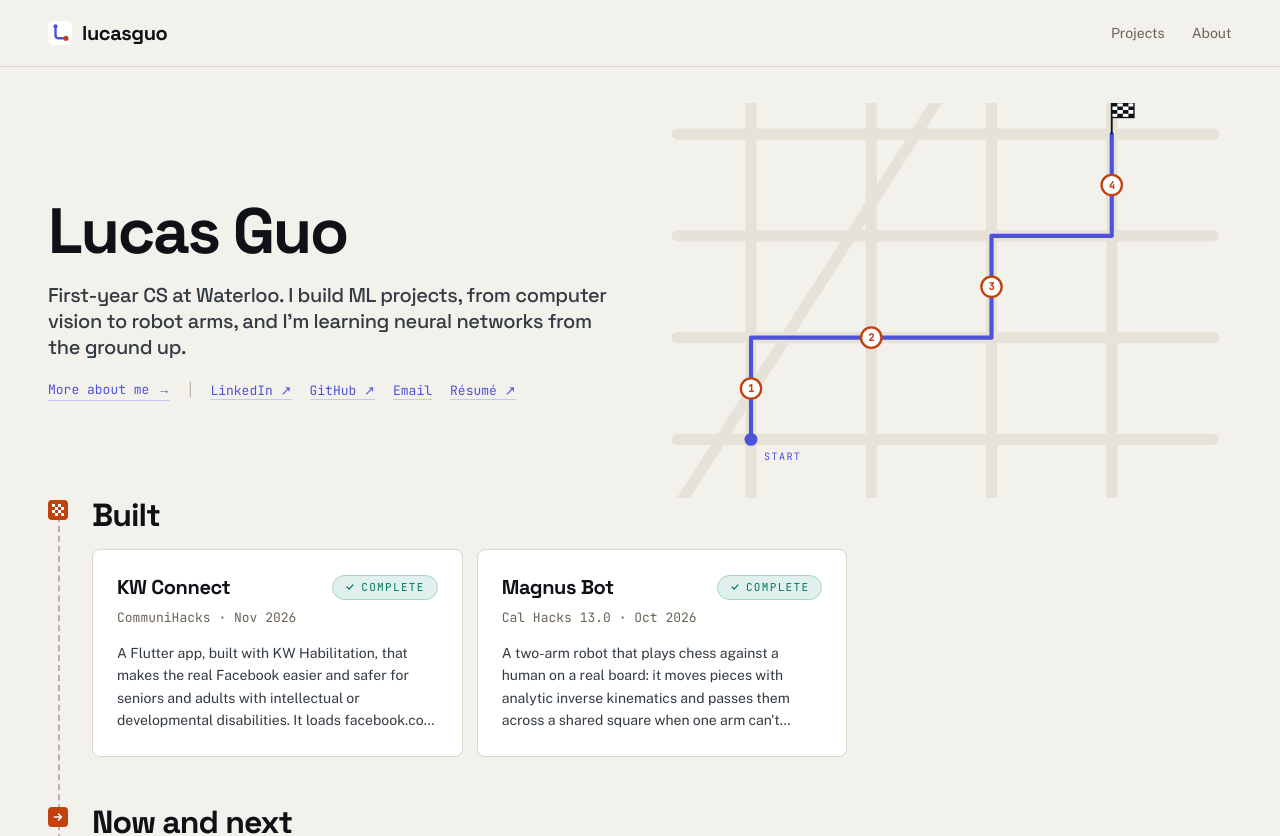
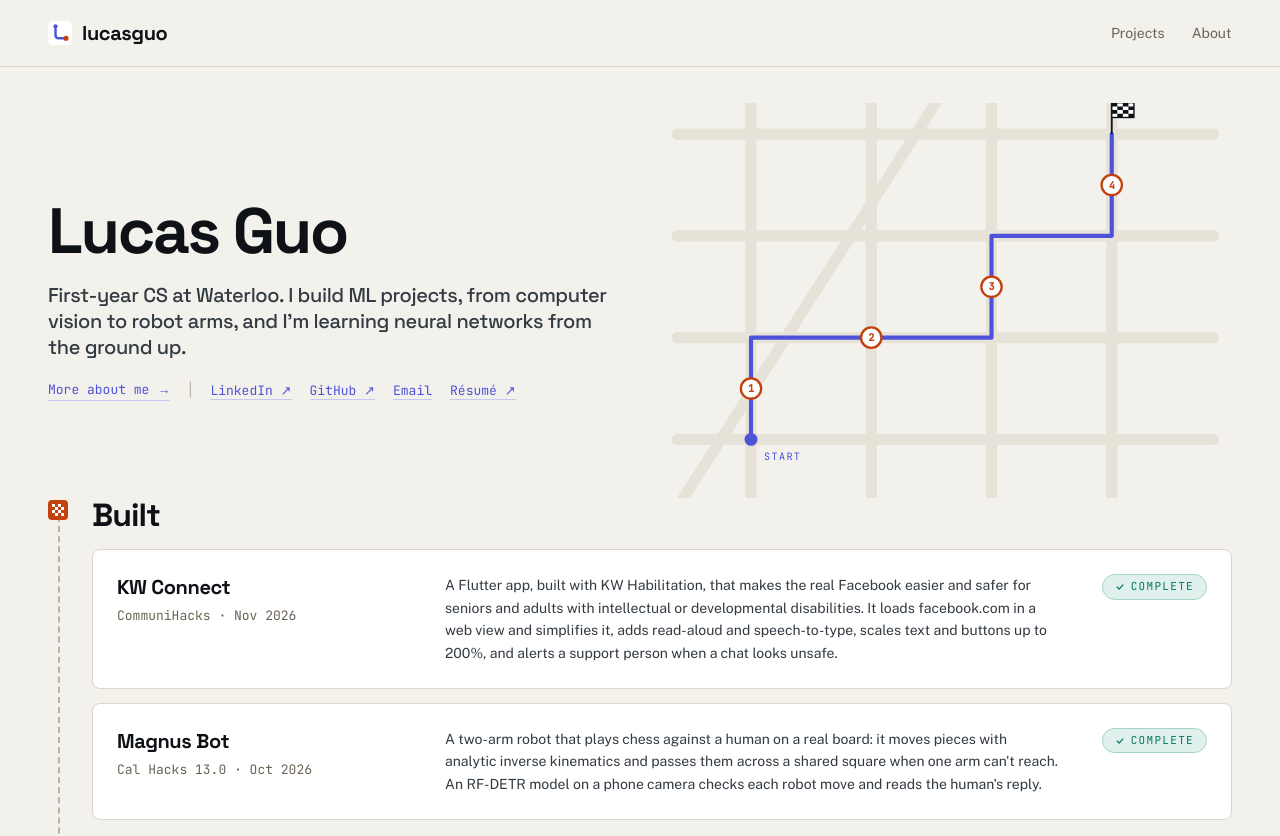
Before and after one commit to lucas-guo-2008/portfolio, a Next.js app: page / in a window 1280 px wide. Shown: the top 836 px of the page. Built offline with nearby package versions, Linux system fonts and the light colour scheme.

Commit message:
Checking out how wide rows look

```diff
--- a/app/page.tsx
+++ b/app/page.tsx
@@ -31,7 +31,7 @@ export default function Home() {
         </div>
       </section>
 
-      <ProjectGroups projects={featured}>
+      <ProjectGroups projects={featured} rows>
         {hasMore && <Link href="/projects" className={textLink}>All {projects.length} projects →</Link>}
       </ProjectGroups>
     </div>
--- a/components/ProjectGroups.tsx
+++ b/components/ProjectGroups.tsx
@@ -6,6 +6,7 @@ import type { Project } from '@/lib/projects';
 type ProjectGroupsProps = {
   projects: Project[];
   clamp?: boolean;
+  rows?: boolean;
   children?: ReactNode;
 };
 
@@ -22,7 +23,7 @@ const arrowIcon = (
   </svg>
 );
 
-export default function ProjectGroups({ projects, clamp = true, children }: ProjectGroupsProps) {
+export default function ProjectGroups({ projects, clamp = true, rows = false, children }: ProjectGroupsProps) {
   const groups = [
     { label: 'Built', icon: flagIcon, projects: projects.filter(project => built.includes(project.status)) },
     { label: 'Now and next', icon: arrowIcon, projects: projects.filter(project => !built.includes(project.status)) },
@@ -36,8 +37,8 @@ export default function ProjectGroups({ projects, clamp = true, children }: Proj
             <Sign icon aria-hidden className="absolute -left-11 top-0.5">{group.icon}</Sign>
             <h2 className="text-heading md:text-title font-display font-bold">{group.label}</h2>
           </div>
-          <div className="grid gap-3.5 md:grid-cols-2 xl:grid-cols-3">
-            {group.projects.map(project => <ProjectTile key={project.slug} project={project} titleAs="h3" clamp={clamp} />)}
+          <div className={rows ? 'flex flex-col gap-3.5' : 'grid gap-3.5 md:grid-cols-2 xl:grid-cols-3'}>
+            {group.projects.map(project => <ProjectTile key={project.slug} project={project} titleAs="h3" clamp={clamp} wide={rows} />)}
           </div>
         </div>
       ))}
--- a/components/ProjectTile.tsx
+++ b/components/ProjectTile.tsx
@@ -7,30 +7,47 @@ type ProjectTileProps = {
     project: Project;
     titleAs?: 'h2' | 'h3';
     clamp?: boolean;
+    wide?: boolean;
 }
 
-export default function ProjectTile({project, titleAs: Title = 'h3', clamp = true}:ProjectTileProps) {
+export default function ProjectTile({project, titleAs: Title = 'h3', clamp = true, wide = false}:ProjectTileProps) {
     const { slug, title, status, summary, event } = project;
+    const heading = (
+        <Title className="text-heading font-display font-bold">
+            <Link
+                href={`/projects/${slug}`}
+                className="after:absolute after:inset-0 transition-colors group-hover:text-accent-strong focus-visible:outline-none"
+            >
+                {title}
+            </Link>
+        </Title>
+    );
+    const eventLine = event && [event.name, event.date, event.award].filter(Boolean).join(' · ');
+
+    if (wide) return (
+        <Card roomy interactive dashed={status === 'planned'}>
+            <div className="flex flex-wrap items-start gap-3 lg:flex-nowrap lg:gap-10">
+                <div className="contents lg:flex lg:flex-col lg:gap-1.5 lg:flex-none lg:w-72">
+                    <div className="order-1 flex-1 min-w-0 lg:order-none lg:flex-none">{heading}</div>
+                    {eventLine && <p className="order-3 w-full -mt-1.5 font-mono text-caption text-text-muted lg:order-none lg:mt-0">{eventLine}</p>}
+                </div>
+                <div className="order-2 shrink-0 lg:order-last">
+                    <StatusBadge status={status} />
+                </div>
+                <p className="order-4 w-full text-body-sm text-text-secondary line-clamp-3 md:line-clamp-4 lg:order-none lg:w-auto lg:flex-1 lg:min-w-0 lg:line-clamp-none">{summary}</p>
+            </div>
+        </Card>
+    );
+
     return (
         <Card roomy interactive dashed={status === 'planned'}>
             <div className="h-full flex flex-col gap-3 md:gap-3.5">
                 <div className="flex items-center justify-between gap-3">
-                    <Title className="text-heading font-display font-bold">
-                        <Link
-                            href={`/projects/${slug}`}
-                            className="after:absolute after:inset-0 transition-colors group-hover:text-accent-strong focus-visible:outline-none"
-                        >
-                            {title}
-                        </Link>
-                    </Title>
+                    {heading}
                     <StatusBadge status={status} />
                 </div>
 
-                {event && (
-                    <p className="-mt-1.5 font-mono text-caption text-text-muted">
-                        {[event.name, event.date, event.award].filter(Boolean).join(' · ')}
-                    </p>
-                )}
+                {eventLine && <p className="-mt-1.5 font-mono text-caption text-text-muted">{eventLine}</p>}
 
                 <p className={`text-body-sm text-text-secondary ${clamp ? 'line-clamp-3 md:line-clamp-4' : ''}`}>{summary}</p>
             </div>
```
